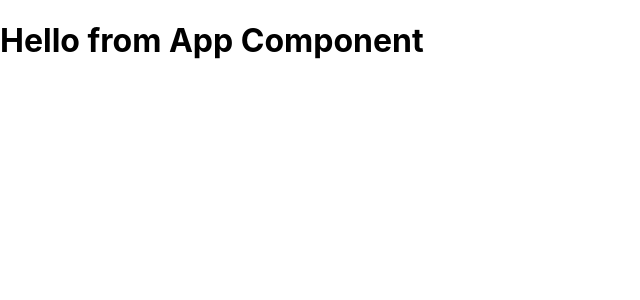
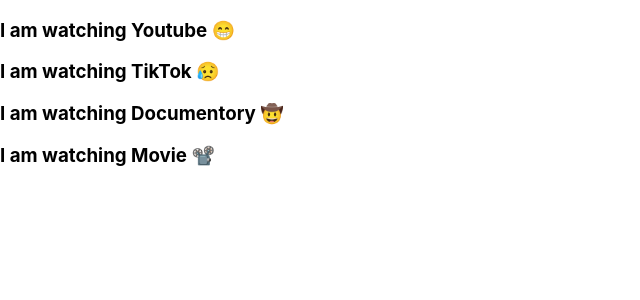
Before and after one commit to sidharth74659/react, a React (Create React App) app: page / in a window 1280 px wide. Shown: the top 300 px of the page, without its empty margins (0-640 px from the left). Built offline with nearby package versions, Linux system fonts and the light colour scheme.

Commit message:
used props

```diff
--- a/src/App.js
+++ /dev/null
@@ -1,5 +0,0 @@
-// export default () => <h1>Hello from Component</h1>
-// or
-
-const App = () => <h1>Hello from App Component</h1>
-export default App;
--- /dev/null
+++ b/src/App.jsx
@@ -0,0 +1,39 @@
+/* using ES6/7 : ARrow functions
+
+export default () => <h1>Hello from Component</h1>
+
+//or
+
+const App = () => <h1>Hello from App Component</h1>
+export default App;
+
+*/
+
+/*
+function Food(props) {
+    console.log(props)
+    return (
+        <h3>I am watching {props.name} {props.emoji}</h3>
+    )
+}
+*/
+
+// using ES6/7 : Destructuring
+function Food({ name, emoji }) {
+    return (
+        <h3>I am watching {name} {emoji}</h3>
+    )
+}
+
+function App() {
+    return (
+        <div>
+            <Food name="Youtube" emoji="😁" />
+            <Food name="TikTok" emoji="😥" />
+            <Food name="Documentory" emoji="🤠" />
+            <Food name="Movie" emoji="📽️" />
+        </div>
+    )
+}
+
+export default App
--- a/src/index.js
+++ b/src/index.js
@@ -1,7 +1,7 @@
 import React from 'react';
 import ReactDOM from 'react-dom';
 import './index.css';
-import App from './App'
+import App from './App.jsx'
 
 ReactDOM.render(
     <App />,
```
Also changed, not shown: 1 other file (tests, documents, lock files or other folders).
